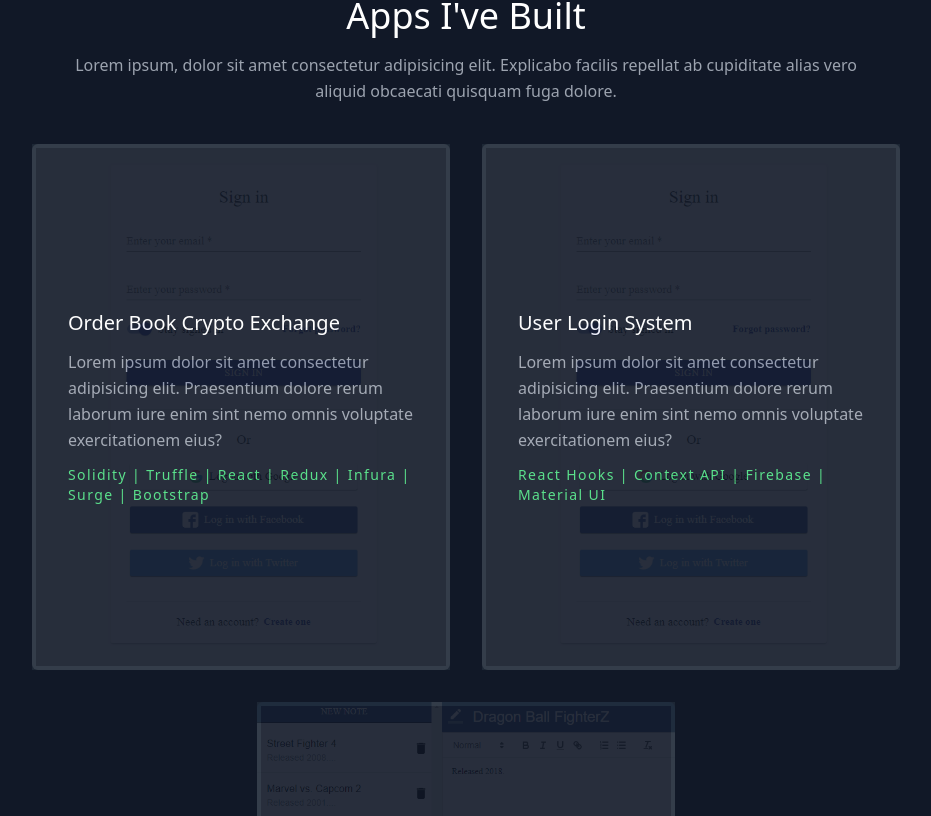
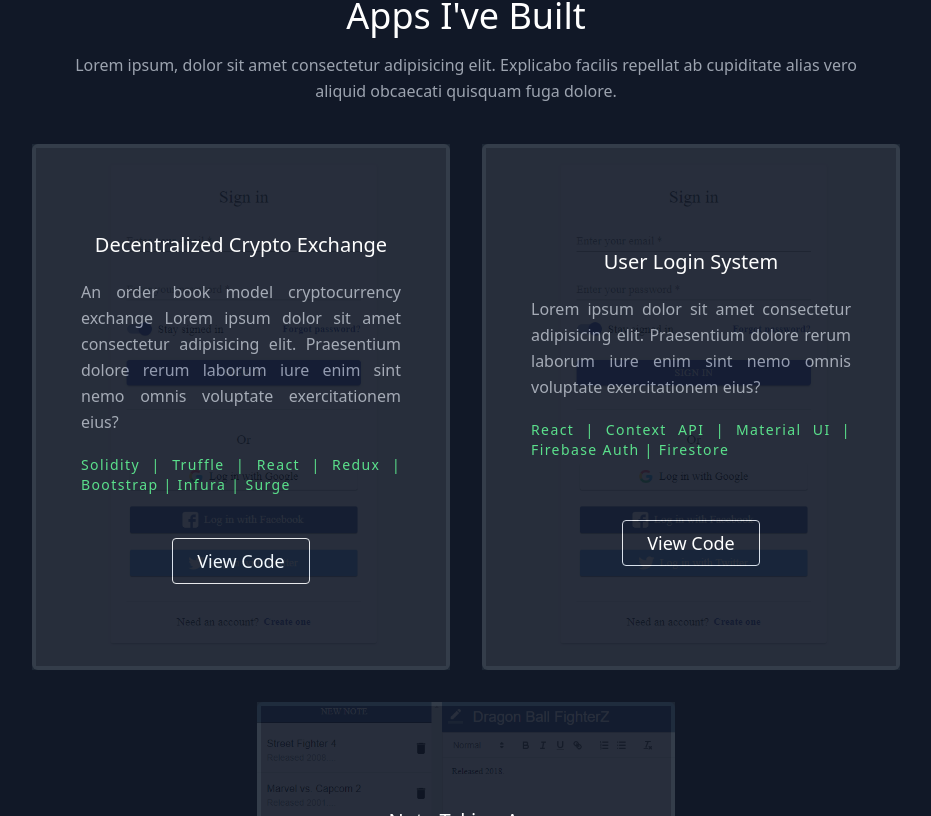
Before and after one commit to michael-orzel/portfolio, a React (Create React App) app: page / in a window 1280 px wide. Shown: the part 2264-3080 px from the top of the page, without its empty margins (174-1105 px from the left). Built offline with nearby package versions, Linux system fonts and the light colour scheme.

Commit message:
redesigned project containers

```diff
--- a/src/components/Projects.js
+++ b/src/components/Projects.js
@@ -21,6 +21,7 @@ export default function Projects() {
             <a
               key={project.image}
               href={project.link}
+              target="_blank"
               className="basis-1/2 relative py-4 sm:w-10/12 md:w-8/12 xl:w-8/12 xl:px-4 2xl:w-8/12"
             >
               <div className='relative z-1 w-full'>
@@ -29,14 +30,21 @@ export default function Projects() {
                   alt="gallery"
                   className="relative z-2 w-full h-full py-0 rounded-md object-cover object-center"
                 />
-                <div className="absolute z-3 top-0 bg-gray-900 w-full h-full px-8 py-10 flex flex-col justify-center items-start border-4 border-gray-800 opacity-90 hover:opacity-80">
-                  <h1 className="text-xl title-font font-medium text-white">
-                    {project.title}
-                  </h1>
-                  <p className="text-md leading-relaxed py-3">{project.description}</p>
-                  <h2 className="text-sm title-font font-medium text-green-400 tracking-widest">
-                    {project.subtitle}
-                  </h2>
+                <div className="absolute z-3 top-0 bg-gray-900 text-justify w-full h-full px-10 py-10 flex flex-col justify-evenly items-center border-4 border-gray-800 opacity-90 hover:opacity-80">
+                  <div className='max-w-xs flex flex-col justify-center items-center'>
+                    <h1 className="text-xl title-font font-medium text-white">
+                      {project.title}
+                    </h1>
+                    <p className="text-md leading-relaxed py-5">{project.description}</p>
+                    <h2 className="text-sm title-font font-medium text-green-400 tracking-widest">
+                      {project.technologies}
+                    </h2>
+                  </div>
+                  <a
+                    href={project.code} target='_blank'
+                    className='bg-gray-900 text-white text-lg px-6 py-2 border rounded hover:bg-gray-800 focus:outline-none active:bg-gray-700'>
+                    View Code
+                  </a>
                 </div>
               </div>
             </a>
--- a/src/components/resume.js
+++ b/src/components/resume.js
@@ -11,27 +11,30 @@ export const skills = [
 
 export const projects = [
   {
-    title: "Order Book Crypto Exchange",
-    subtitle: "Solidity | Truffle | React | Redux | Infura | Surge | Bootstrap",
+    title: "Decentralized Crypto Exchange",
     description:
-      "Lorem ipsum dolor sit amet consectetur adipisicing elit. Praesentium dolore rerum laborum iure enim sint nemo omnis voluptate exercitationem eius?",
+      "An order book model cryptocurrency exchange Lorem ipsum dolor sit amet consectetur adipisicing elit. Praesentium dolore rerum laborum iure enim sint nemo omnis voluptate exercitationem eius?",
+    technologies: "Solidity | Truffle | React | Redux | Bootstrap | Infura | Surge",
     image: "./img/user-login.png",
     link: "https://shovel-token.surge.sh/",
+    code: "https://github.com/michael-orzel/token-exchange",
   },
   {
     title: "User Login System",
-    subtitle: "React Hooks | Context API | Firebase | Material UI",
     description:
       "Lorem ipsum dolor sit amet consectetur adipisicing elit. Praesentium dolore rerum laborum iure enim sint nemo omnis voluptate exercitationem eius?",
+    technologies: "React | Context API | Material UI | Firebase Auth | Firestore",
     image: "./img/user-login.png",
     link: "https://fir-login-4ab71.web.app/signin",
+    code: "https://github.com/michael-orzel/firebase-login-system",
   },
   {
     title: "Note Taking App",
-    subtitle: "React | Firebase | Material UI",
     description:
       "Lorem ipsum dolor sit amet consectetur adipisicing elit. Praesentium dolore rerum laborum iure enim sint nemo omnis voluptate exercitationem eius?",
+    technologies: "React | Context API | Material UI | Firebase Auth | Firestore",
     image: "./img/note-app.png",
     link: "https://evernote-clone-66195.web.app/login",
+    code: "https://github.com/michael-orzel/evernote-clone",
   },
 ];
```
